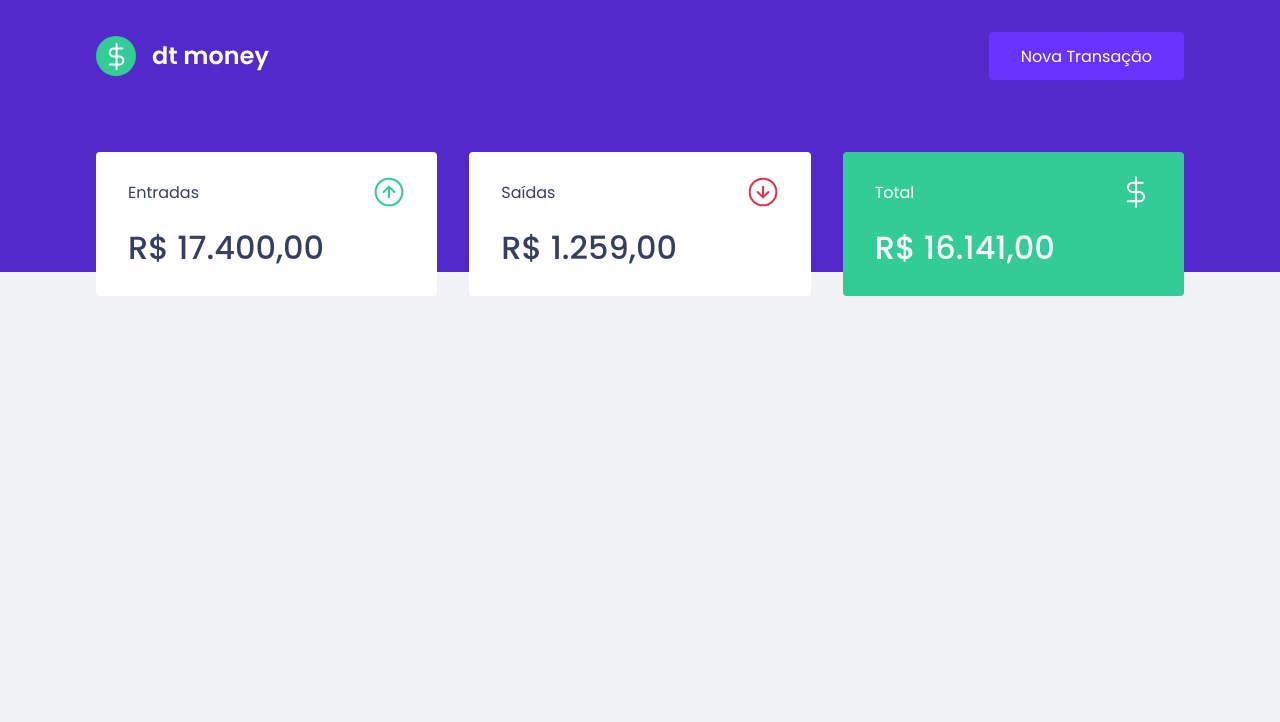
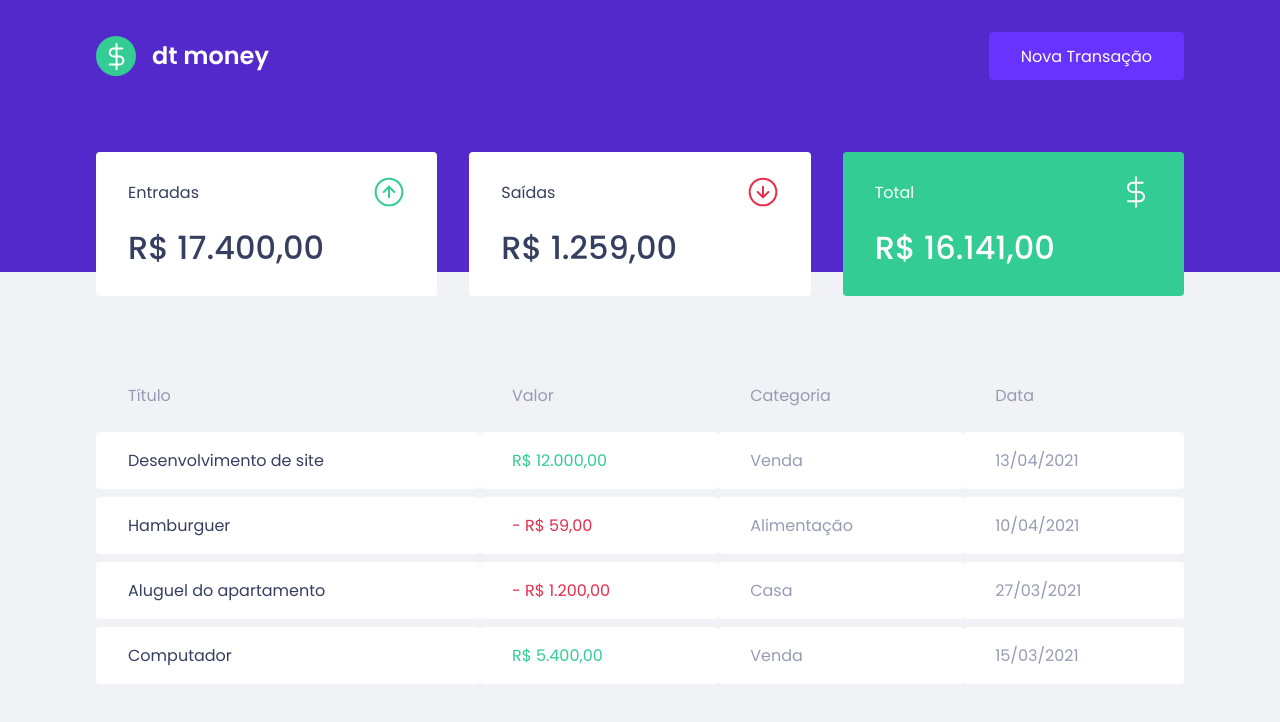
Before and after one commit to murilorvargas/dtmoney, a React (Create React App) app: page / in a window 1280 px wide. Shown: the top 722 px of the page. Built offline with nearby package versions, Linux system fonts and the light colour scheme.

Commit message:
Feat: add the transactions table to the components

```diff
--- a/src/components/Dashboard/index.tsx
+++ b/src/components/Dashboard/index.tsx
@@ -1,10 +1,12 @@
 import { Summary } from "../Summary";
+import { TransactionsTable } from "../TransactionsTable";
 import { Container } from "./styles";
 
 export function Dashboard() {
   return (
     <Container>
       <Summary />
+      <TransactionsTable />
     </Container>
   )
 }
--- /dev/null
+++ b/src/components/TransactionsTable/index.tsx
@@ -0,0 +1,45 @@
+import { Container } from "./styles";
+
+export function TransactionsTable() {
+  return (
+    <Container>
+      <table>
+        <thead>
+          <tr>
+            <th>Título</th>
+            <th>Valor</th>
+            <th>Categoria</th>
+            <th>Data</th>
+          </tr>
+        </thead>
+        <tbody>
+          <tr>
+            <td>Desenvolvimento de site</td>
+            <td className="deposit">R$ 12.000,00</td>
+            <td>Venda</td>
+            <td>13/04/2021</td>
+          </tr>
+          <tr>
+            <td>Hamburguer</td>
+            <td className="withdraw">- R$ 59,00</td>
+            <td>Alimentação</td>
+            <td>10/04/2021 </td>
+          </tr>
+          <tr>
+            <td>Aluguel do apartamento</td>
+            <td className="withdraw">- R$ 1.200,00</td>
+            <td>Casa</td>
+            <td>27/03/2021</td>
+          </tr>
+          <tr>
+            <td>Computador</td>
+            <td className="deposit">R$ 5.400,00</td>
+            <td>Venda</td>
+            <td>15/03/2021</td>
+          </tr>
+        </tbody>
+
+      </table>
+    </Container>
+  )
+}
--- /dev/null
+++ b/src/components/TransactionsTable/styles.ts
@@ -0,0 +1,37 @@
+import styled from 'styled-components'
+
+export const Container = styled.div`
+  margin-top: 4rem;
+
+  table {
+    width: 100%;
+    border-spacing: 0 0.5rem;
+
+    th {
+      color: var(--text-body);
+      font-weight: 400;
+      padding: 1rem 2rem;
+      text-align: left;
+      line-height: 1.5rem;
+    }
+
+    td {
+      padding: 1rem 2rem;
+      border: 0;
+      background: var(--shape);
+      color: var(--text-body);
+      border-radius: 0.25rem;
+
+      &:first-child {
+        color: var(--text-title);
+      }
+      &.deposit {
+        color: var(--green);
+      }
+
+      &.withdraw {
+        color: var(--red);
+      }
+    }
+  }
+`;
```
